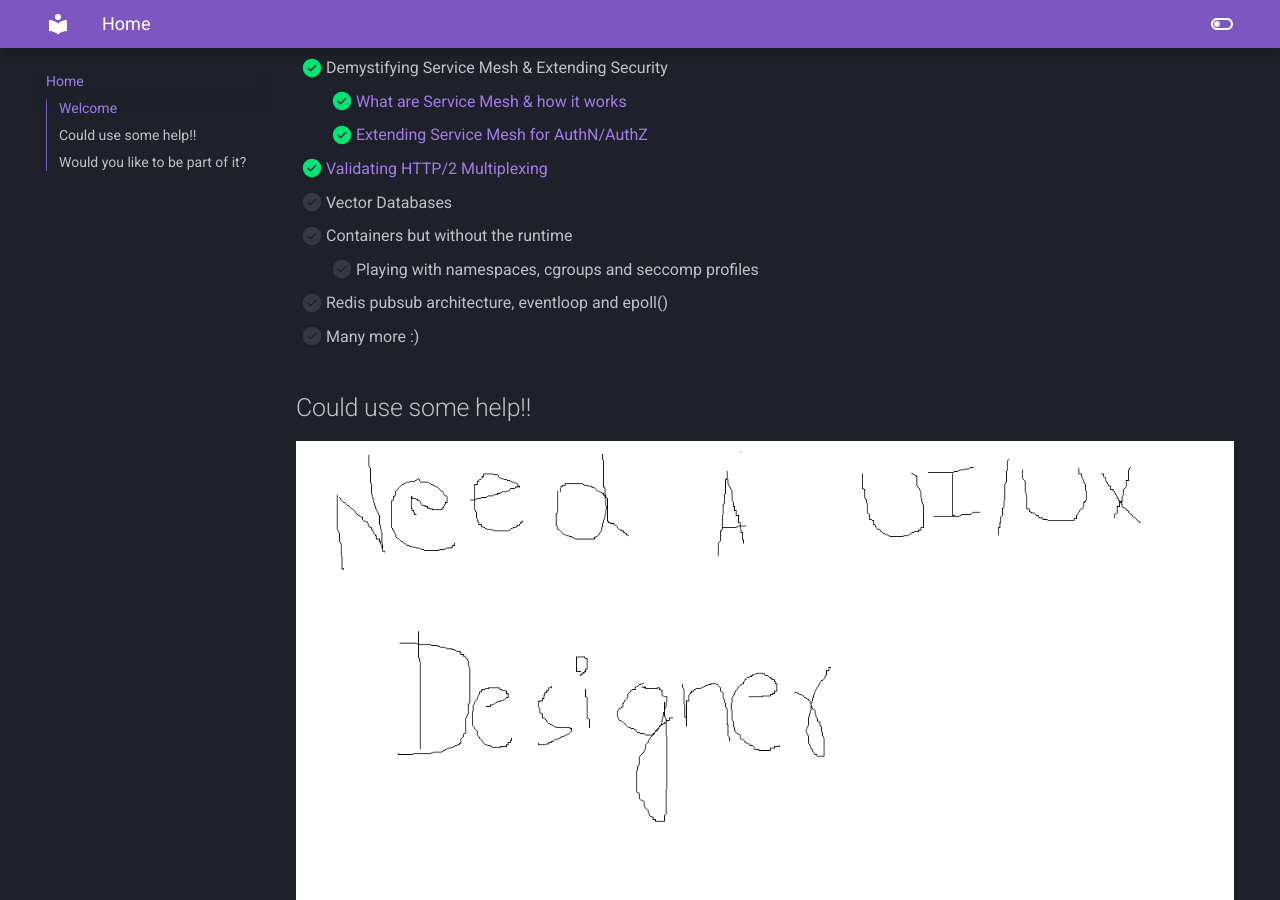
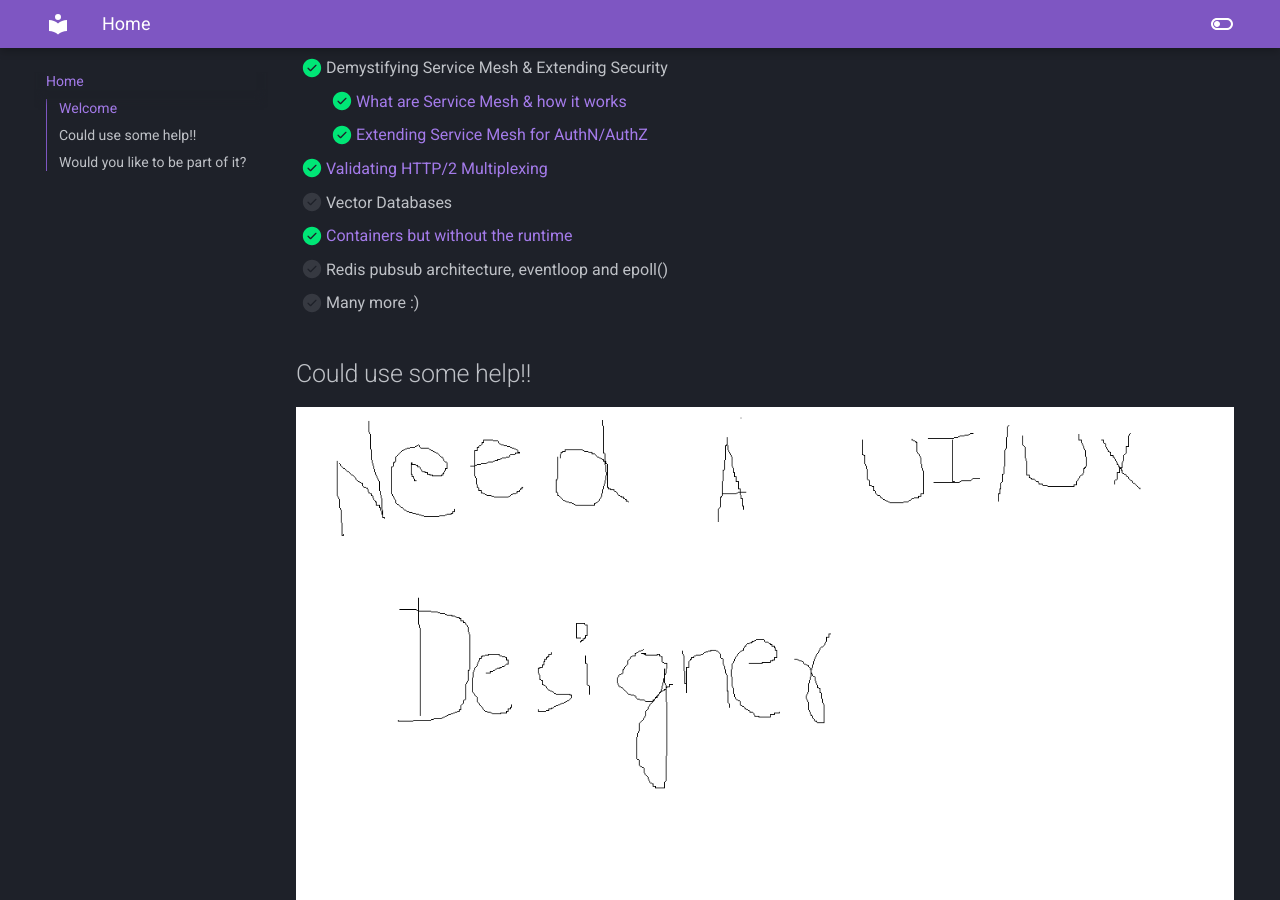
Before and after one commit to Gemini-Solutions/gemblog-docs, an MkDocs documentation site: the page built from docs/index.md, in a window 1280 px wide and 900 px high, scrolled down 433 px. Built offline with MkDocs 1.6.1 and Material for MkDocs 9.7.7, drawn with Linux system fonts in a browser that asks for light colours.

Commit message:
update index

```diff
--- a/docs/index.md
+++ b/docs/index.md
@@ -12,8 +12,7 @@ I'd be nourishing this page eventually as the number of blogs grow, for now, jus
     * [x] [Extending Service Mesh for AuthN/AuthZ](./service-mesh-authN-authZ.md)
 - [x] [Validating HTTP/2 Multiplexing](./Some-Tests-For-Http2.md)
 - [ ] Vector Databases
-- [ ] Containers but without the runtime
-    * [ ] Playing with namespaces, cgroups and seccomp profiles
+- [x] [Containers but without the runtime](./containers-without-docker.md)
 - [ ] Redis pubsub architecture, eventloop and epoll()
 - [ ] Many more :)
 
```
